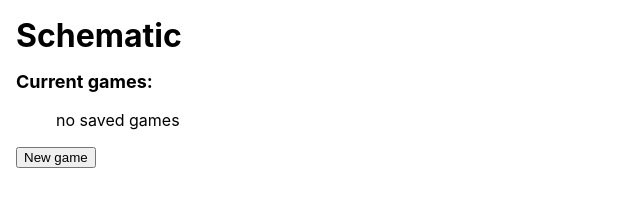
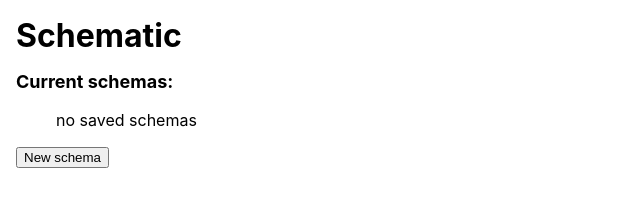
Before and after one commit to bacher/schematic, a React (Create React App) app: page / in a window 1280 px wide. Shown: the top 218 px of the page, without its empty margins (0-640 px from the left). Built offline with nearby package versions, Linux system fonts and the light colour scheme.

Commit message:
rename Game into Emulator component

```diff
--- a/src/components/App/App.tsx
+++ b/src/components/App/App.tsx
@@ -3,7 +3,7 @@ import { useMemo, useState } from 'react';
 import { GameId } from '../../common/types';
 import { useOnChange } from '../../hooks/useOnChange';
 import { useWindowEvent } from '../../hooks/useWindowEvent';
-import { Game } from '../Game';
+import { Emulator } from '../Emulator';
 
 import styles from './App.module.scss';
 
@@ -64,13 +64,13 @@ export function App() {
   });
 
   if (currentGameId) {
-    return <Game key={currentGameId} gameId={currentGameId} />;
+    return <Emulator key={currentGameId} gameId={currentGameId} />;
   }
 
   return (
     <div className={styles.wrapper}>
       <h1 className={styles.title}>Schematic</h1>
-      <h2 className={styles.gamesTitle}>Current games:</h2>
+      <h2 className={styles.gamesTitle}>Current schemas:</h2>
       <ul>
         {currentGames.length ? (
           currentGames.map((gameId) => (
@@ -93,7 +93,7 @@ export function App() {
             </li>
           ))
         ) : (
-          <div>no saved games</div>
+          <div>no saved schemas</div>
         )}
       </ul>
       <button
@@ -108,7 +108,7 @@ export function App() {
           }, 0);
         }}
       >
-        New game
+        New schema
       </button>
     </div>
   );
--- a/src/components/Game/Game.tsx
+++ b/src/components/Emulator/Emulator.tsx
@@ -18,7 +18,7 @@ import { useOnChange } from '../../hooks/useOnChange';
 import { TruthTable } from '../TruthTable';
 import { SchemaErrors } from '../SchemaErrors';
 
-import styles from './Game.module.scss';
+import styles from './Emulator.module.scss';
 
 const ICON_SIZE = 48;
 const FOCUS_SIZE = ICON_SIZE + 4;
@@ -54,7 +54,7 @@ type Props = {
   gameId: GameId;
 };
 
-export function Game({ gameId }: Props) {
+export function Emulator({ gameId }: Props) {
   const canvasRef = useRef<HTMLCanvasElement>(null);
   const canvasWrapperRef = useRef<HTMLDivElement>(null);
   const forceUpdate = useForceUpdate();
--- /dev/null
+++ b/src/components/Emulator/index.ts
@@ -0,0 +1 @@
+export * from './Emulator';
--- a/src/components/Game/index.ts
+++ /dev/null
@@ -1 +0,0 @@
-export * from './Game';
```
Also changed, not shown: src/components/Emulator/Emulator.module.scss (renamed from src/components/Game/Game.module.scss).
